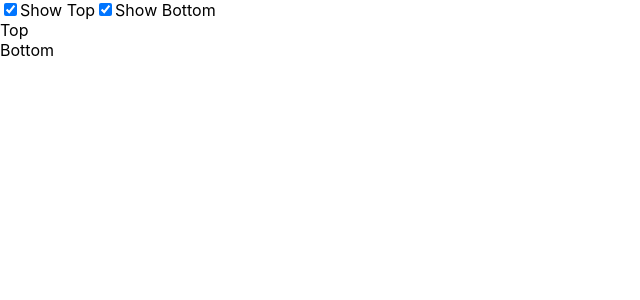
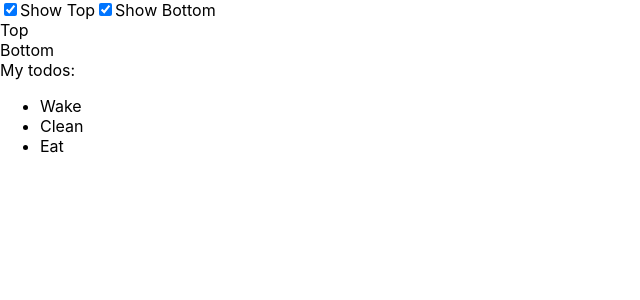
Before and after one commit to beaunus/my-app, a React (Create React App) app: page / in a window 1280 px wide. Shown: the top 300 px of the page, without its empty margins (0-640 px from the left). Built offline with nearby package versions, Linux system fonts and the light colour scheme.

Commit message:
feature: add hard-coded Todos

```diff
--- a/src/App.js
+++ b/src/App.js
@@ -55,6 +55,14 @@ const Outer = () => {
       Show Bottom
       {state.showTop ? <Top /> : null}
       {state.showBottom ? <Bottom /> : null}
+      <div>
+        My todos:
+        <ul>
+          <li>Wake</li>
+          <li>Clean</li>
+          <li>Eat</li>
+        </ul>
+      </div>
     </>
   );
 };
```
